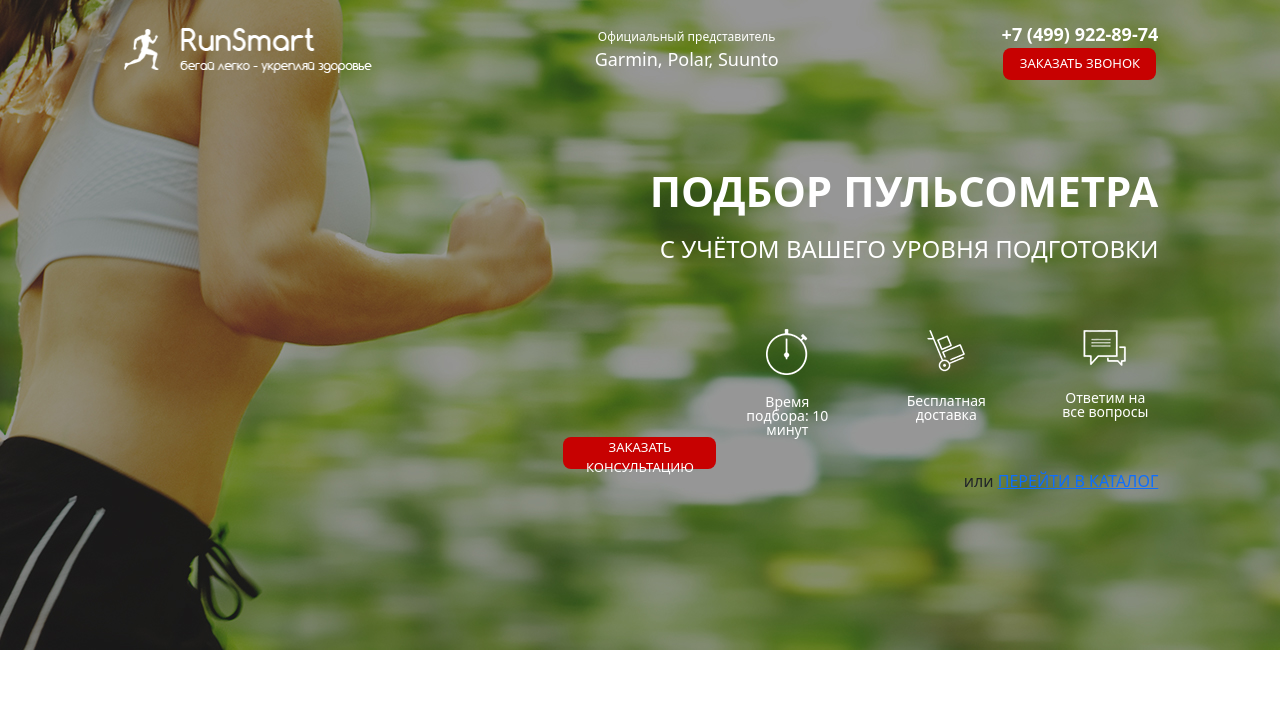
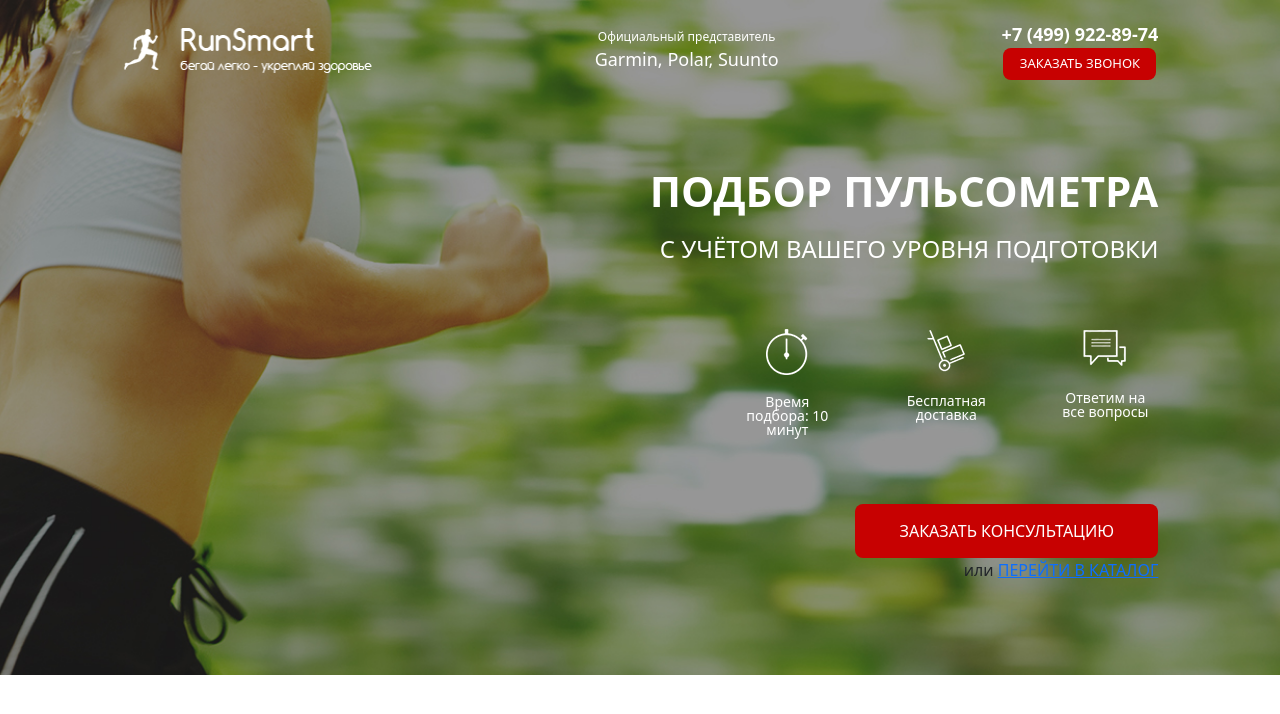
Before and after one commit to iaroslav-eremeev/practice_project_2, a website: page src/index.html in a window 1280 px wide. Drawn offline with Linux system fonts and the light colour scheme.

Commit message:
Style button.main & fix button.button

```diff
--- a/src/sass/blocks/_button.scss
+++ b/src/sass/blocks/_button.scss
@@ -7,6 +7,11 @@
     font-size: 13px;
     text-transform: uppercase;
     display: block;
-    margin: 0 auto;
     border: none;
+    &_main {
+        width: 303px;
+        height: 54px;
+        font-size: 16px;
+        margin-top: 67px;
+    }
 }
--- a/src/sass/blocks/_header.scss
+++ b/src/sass/blocks/_header.scss
@@ -33,5 +33,6 @@
         display: flex;
         flex-direction: column;
         justify-content: flex-end;
+        align-items: center;
     }
 }
```
Also changed, not shown: src/css/style.min.css.
